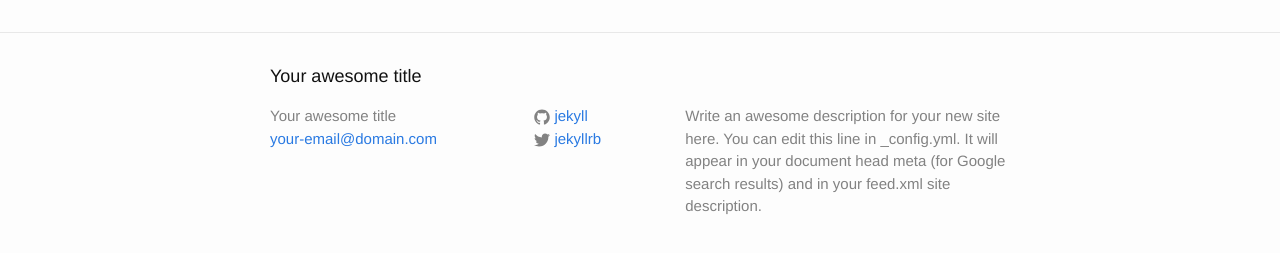
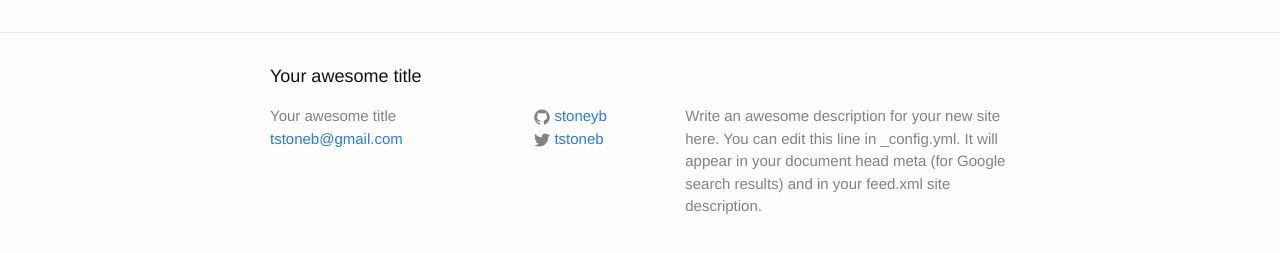
Before and after one commit to stoneyb/stoneyb.github.io.old, a Jekyll site: the page built from index.html, in a window 1280 px wide. Shown: the part 264-517 px from the top of the page. Built offline with Jekyll 4.4.1, drawn with Linux system fonts in a browser that asks for light colours.

Commit message:
update some info

```diff
--- a/_config.yml
+++ b/_config.yml
@@ -7,15 +7,15 @@
 
 # Site settings
 title: Your awesome title
-email: your-email@domain.com
+email: tstoneb@gmail.com
 description: > # this means to ignore newlines until "baseurl:"
   Write an awesome description for your new site here. You can edit this
   line in _config.yml. It will appear in your document head meta (for
   Google search results) and in your feed.xml site description.
 baseurl: "" # the subpath of your site, e.g. /blog
-url: "http://yourdomain.com" # the base hostname & protocol for your site
-twitter_username: jekyllrb
-github_username:  jekyll
+url: "http://tomstoneberg.com" # the base hostname & protocol for your site
+twitter_username: tstoneb
+github_username:  stoneyb
 
 # Build settings
 markdown: kramdown
```
